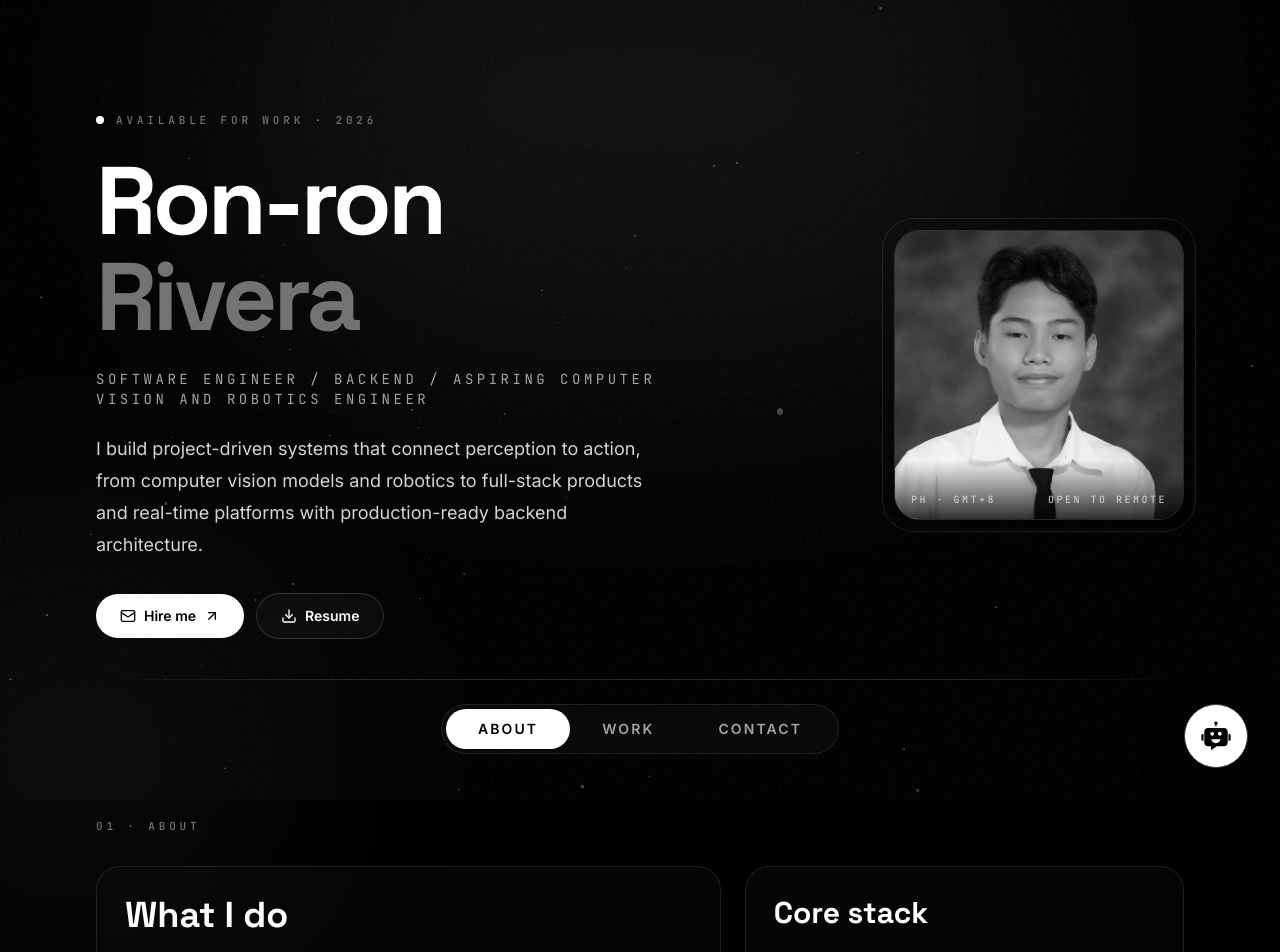
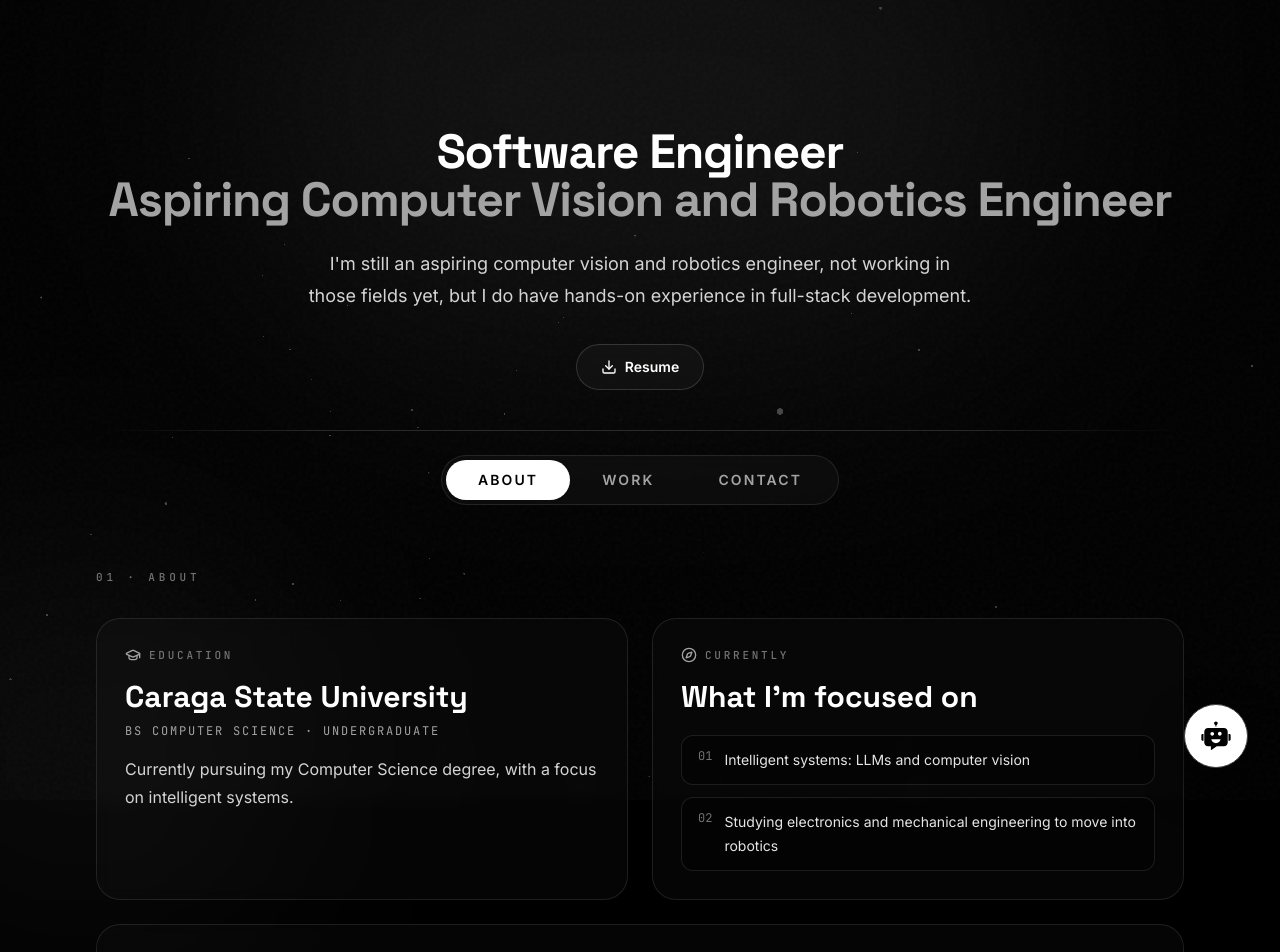
Before and after one commit to ronronrivera/ronronrivera.github.io, a React (Vite) app: page / in a window 1280 px wide. Shown: the top 952 px of the page. Built offline with nearby package versions, Linux system fonts and the light colour scheme.

Commit message:
change design

```diff
--- a/src/Components/ChatBot.jsx
+++ b/src/Components/ChatBot.jsx
@@ -78,7 +78,7 @@ function ChatBot() {
   }, [chatHistory, isLoading, isOpen]);
 
   return (
-    <div className="fixed bottom-6 right-4 z-[130] sm:bottom-8 sm:right-8">
+    <div className="fixed bottom-6 right-4 z-[130] flex flex-col items-end sm:bottom-8 sm:right-8">
       <AnimatePresence>
         {isOpen ? (
           <Motion.div
--- a/src/Components/HomePage.jsx
+++ b/src/Components/HomePage.jsx
@@ -1,6 +1,6 @@
 import { useState } from "react";
 import { motion as Motion, AnimatePresence } from "framer-motion";
-import { Download, Mail, ArrowUpRight } from "lucide-react";
+import { Download, ArrowUpRight, Copy, GraduationCap, Compass } from "lucide-react";
 import {
   SiJavascript,
   SiPython,
@@ -20,7 +20,6 @@ import {
   SiGithub,
   SiLinux,
   SiGmail,
-  SiLeetcode,
   SiPytorch,
   SiOpencv,
   SiScikitlearn,
@@ -32,8 +31,8 @@ import { FaLinkedin, FaFacebookSquare, FaGithub, FaPhoneAlt } from "react-icons/
 import { BsLightningChargeFill } from "react-icons/bs";
 import toast from "react-hot-toast";
 import Projects from "./Projects.jsx";
-import ContactPage from "./ContactPage.jsx";
 import ChatBot from "./ChatBot.jsx";
+import { techStyle } from "../lib/langColors.js";
 
 const SKILL_CATEGORIES = [
   {
@@ -98,74 +97,62 @@ const TABS = [
   { id: "contact", label: "Contact" },
 ];
 
+// Email assembled from parts so the raw address never appears as a literal in
+// the source, and is shown obfuscated to discourage scraping bots.
+const EMAIL_PARTS = ["ronaspe42", "gmail", "com"];
+const EMAIL_DISPLAY = `${EMAIL_PARTS[0]} [at] ${EMAIL_PARTS[1]} (dot) ${EMAIL_PARTS[2]}`;
+const EMAIL_ADDRESS = `${EMAIL_PARTS[0]}@${EMAIL_PARTS[1]}.${EMAIL_PARTS[2]}`;
+const PHONE_NUMBER = "+63 993 580 9668";
+
 const CONTACT_LINKS = [
-  { label: "Email", value: "ronaspe42@gmail.com", icon: SiGmail, action: "copy" },
+  { label: "Email", value: EMAIL_DISPLAY, icon: SiGmail, copy: EMAIL_ADDRESS },
+  { label: "Phone", value: PHONE_NUMBER, icon: FaPhoneAlt, copy: PHONE_NUMBER },
   { label: "LinkedIn", value: "in/ronronrivera", icon: FaLinkedin, href: "https://www.linkedin.com/in/ronronrivera/" },
   { label: "GitHub", value: "@ronronrivera", icon: FaGithub, href: "https://github.com/ronronrivera" },
-  { label: "LeetCode", value: "ronron_rivera", icon: SiLeetcode, href: "https://leetcode.com/u/ronron_rivera/" },
   { label: "Facebook", value: "ronron.rivera42", icon: FaFacebookSquare, href: "https://www.facebook.com/ronron.rivera42" },
-  { label: "Phone", value: "+63 993 580 9668", icon: FaPhoneAlt, href: "tel:+639935809668" },
+];
+
+const FOCUS_ITEMS = [
+  "Intelligent systems: LLMs and computer vision",
+  "Studying electronics and mechanical engineering to move into robotics",
 ];
 
 export default function HomePage() {
   const [activeTab, setActiveTab] = useState("about");
 
-  const handleCopyEmail = async () => {
+  const handleCopy = async (value, label) => {
     try {
-      await navigator.clipboard.writeText("ronaspe42@gmail.com");
-      toast.success("Email copied to clipboard");
+      await navigator.clipboard.writeText(value);
+      toast.success(`${label} copied to clipboard`);
     } catch {
-      toast.error("Could not copy email");
+      toast.error(`Could not copy ${label.toLowerCase()}`);
     }
   };
 
   return (
     <main className="relative text-white">
       {/* ── Hero ───────────────────────────────────────────── */}
-      <section className="mx-auto w-full max-w-6xl px-5 pb-10 pt-20 sm:px-6 sm:pt-28 lg:px-8">
+      <section className="mx-auto w-full max-w-6xl px-5 pb-10 pt-24 text-center sm:px-6 sm:pt-32 lg:px-8">
         <Motion.div
           initial={{ opacity: 0, y: 18 }}
           animate={{ opacity: 1, y: 0 }}
           transition={{ duration: 0.5, ease: "easeOut" }}
-          className="grid items-center gap-10 lg:grid-cols-[1fr_auto]"
         >
-          <div>
-            <div className="flex items-center gap-3">
-              <span className="relative flex h-2 w-2">
-                <span className="absolute inline-flex h-full w-full animate-ping rounded-full bg-white opacity-75" />
-                <span className="relative inline-flex h-2 w-2 rounded-full bg-white" />
+          <h1 className="mx-auto font-display text-3xl font-bold leading-[1.15] tracking-tight text-balance sm:text-4xl lg:text-5xl">
+            Software Engineer
+            <br />
+            <span className="text-neutral-400">
+              Aspiring Computer Vision and Robotics Engineer
             </span>
-              <span className="eyebrow">Available for work · 2026</span>
-            </div>
-
-            <h1 className="mt-6 font-display text-[15vw] font-bold leading-[0.92] tracking-tightest text-balance sm:text-7xl lg:text-8xl">
-              Ron-ron
-              <br />
-              <span className="text-neutral-500">Rivera</span>
           </h1>
 
-            <p className="mt-6 max-w-xl font-mono text-xs uppercase tracking-[0.25em] text-neutral-400 sm:text-sm">
-              Software Engineer / Backend / Aspiring Computer Vision and Robotics Engineer
+          <p className="mx-auto mt-6 max-w-2xl text-lg leading-8 text-neutral-300">
+            I&apos;m still an aspiring computer vision and robotics engineer, not
+            working in those fields yet, but I do have hands-on experience in
+            full-stack development.
           </p>
 
-            <p className="mt-6 max-w-xl text-lg leading-8 text-neutral-300">
-              I build project-driven systems that connect perception to action,
-              from computer vision models and robotics to full-stack products
-              and real-time platforms with production-ready backend
-              architecture.
-            </p>
-
-            <div className="mt-8 flex flex-wrap items-center gap-3">
-              <button
-                type="button"
-                onClick={() => setActiveTab("contact")}
-                className="group inline-flex items-center gap-2 rounded-full bg-white px-6 py-3 text-sm font-semibold text-black transition hover:bg-neutral-200"
-              >
-                <Mail className="h-4 w-4" />
-                Hire me
-                <ArrowUpRight className="h-4 w-4 transition group-hover:translate-x-0.5 group-hover:-translate-y-0.5" />
-              </button>
-
+          <div className="mt-8 flex justify-center">
             <a
               href="https://drive.google.com/file/d/1vk-TC-U9UFJuACJ9QBIKYEKE-RzlZNrh/view?usp=sharing"
               target="_blank"
@@ -176,32 +163,6 @@ export default function HomePage() {
               Resume
             </a>
           </div>
-          </div>
-
-          {/* Framed portrait */}
-          <Motion.div
-            initial={{ opacity: 0, scale: 0.96 }}
-            animate={{ opacity: 1, scale: 1 }}
-            transition={{ duration: 0.6, delay: 0.15, ease: "easeOut" }}
-            className="relative mx-auto lg:mx-0"
-          >
-            <div className="absolute -inset-3 rounded-[2rem] border border-white/10" />
-            <div className="relative overflow-hidden rounded-[1.6rem] border border-white/15">
-              <img
-                src="/me.jpg"
-                alt="Ron-ron Rivera"
-                className="h-56 w-56 object-cover grayscale transition duration-700 hover:grayscale-0 sm:h-64 sm:w-64 lg:h-72 lg:w-72"
-              />
-              <div className="absolute inset-x-0 bottom-0 flex items-center justify-between bg-gradient-to-t from-black/80 to-transparent px-4 pb-3 pt-8">
-                <span className="font-mono text-[10px] uppercase tracking-[0.25em] text-neutral-300">
-                  PH · GMT+8
-                </span>
-                <span className="font-mono text-[10px] uppercase tracking-[0.25em] text-neutral-300">
-                  Open to remote
-                </span>
-              </div>
-            </div>
-          </Motion.div>
         </Motion.div>
       </section>
 
@@ -245,48 +206,68 @@ export default function HomePage() {
             className="mx-auto w-full max-w-6xl px-5 py-14 sm:px-6 sm:py-16 lg:px-8"
           >
             <p className="eyebrow mb-8">01 · About</p>
-            <div className="grid gap-6 lg:grid-cols-12">
-              <article className="rounded-3xl border border-white/10 bg-white/[0.02] p-7 backdrop-blur lg:col-span-7">
-                <h2 className="font-display text-3xl font-bold leading-tight sm:text-4xl">
-                  What I do
-                </h2>
-                <p className="mt-4 text-base leading-8 text-neutral-300 sm:text-lg">
-                  I work as a computer vision and robotics engineer with a
-                  strong backend foundation. I train landmark and image models
-                  and ship them into real-time apps. My projects span secure API
-                  platforms, real-time systems, and hands-on machine learning.
+
+            <div className="grid gap-6 lg:grid-cols-2">
+              {/* Education */}
+              <article className="rounded-3xl border border-white/10 bg-white/[0.02] p-7 backdrop-blur">
+                <div className="flex items-center gap-2 text-neutral-400">
+                  <GraduationCap className="h-4 w-4" />
+                  <p className="eyebrow !tracking-[0.25em]">Education</p>
+                </div>
+                <h3 className="mt-4 font-display text-2xl font-bold sm:text-3xl">
+                  Caraga State University
+                </h3>
+                <p className="mt-2 font-mono text-xs uppercase tracking-[0.15em] text-neutral-400">
+                  BS Computer Science · Undergraduate
                 </p>
-                <div className="mt-7 grid grid-cols-2 gap-3">
-                  {["Performance", "System design", "Clean architecture", "Real-world deployment"].map(
-                    (item, i) => (
+                <p className="mt-4 text-base leading-7 text-neutral-300">
+                  Currently pursuing my Computer Science degree, with a focus on
+                  intelligent systems.
+                </p>
+              </article>
+
+              {/* Currently */}
+              <article className="rounded-3xl border border-white/10 bg-white/[0.02] p-7 backdrop-blur">
+                <div className="flex items-center gap-2 text-neutral-400">
+                  <Compass className="h-4 w-4" />
+                  <p className="eyebrow !tracking-[0.25em]">Currently</p>
+                </div>
+                <h3 className="mt-4 font-display text-2xl font-bold sm:text-3xl">
+                  What I&apos;m focused on
+                </h3>
+                <div className="mt-5 space-y-3">
+                  {FOCUS_ITEMS.map((item, i) => (
                     <div
                       key={item}
-                        className="flex items-center gap-3 rounded-xl border border-white/10 bg-black/40 px-4 py-3"
+                      className="flex items-start gap-3 rounded-xl border border-white/10 bg-black/40 px-4 py-3"
                     >
                       <span className="font-mono text-xs text-neutral-500">
                         0{i + 1}
                       </span>
-                        <span className="text-sm text-neutral-200">{item}</span>
+                      <span className="text-sm leading-6 text-neutral-200">{item}</span>
                     </div>
-                    )
-                  )}
+                  ))}
                 </div>
               </article>
+            </div>
 
-              <article className="rounded-3xl border border-white/10 bg-white/[0.02] p-7 backdrop-blur lg:col-span-5">
+            {/* Core stack */}
+            <article className="mt-6 rounded-3xl border border-white/10 bg-white/[0.02] p-7 backdrop-blur sm:p-9">
               <h3 className="font-display text-2xl font-bold sm:text-3xl">
                 Core stack
               </h3>
-                <div className="mt-5 space-y-5">
+              <div className="mt-6 grid gap-5 sm:grid-cols-2">
                 {SKILL_CATEGORIES.map((category) => (
                   <div key={category.label}>
                     <p className="eyebrow mb-2 !tracking-[0.2em]">{category.label}</p>
                     <div className="flex flex-wrap gap-2">
                       {category.items.map((item) => {
                         const Icon = item.icon;
+                        const style = techStyle(item.name);
                         return (
                           <span
                             key={item.name}
+                            style={style}
                             className="inline-flex items-center gap-2 rounded-full border border-white/10 bg-black/40 px-3 py-1 text-sm text-neutral-200 transition hover:border-white/30 hover:text-white"
                           >
                             <Icon className="h-3.5 w-3.5" />
@@ -299,7 +280,6 @@ export default function HomePage() {
                 ))}
               </div>
             </article>
-            </div>
           </Motion.section>
         ) : null}
 
@@ -331,13 +311,17 @@ export default function HomePage() {
                   Let&apos;s build something that converts.
                 </h2>
                 <p className="mt-5 max-w-md text-base leading-7 text-neutral-300 sm:text-lg">
-                  Need a developer for your next project? Send a message and
-                  I&apos;ll reply with a clear plan, scope, and timeline.
+                  Need a developer for your next project? Reach me on any of
+                  these and I&apos;ll reply with a clear plan, scope, and
+                  timeline.
                 </p>
+              </div>
 
-                <div className="mt-8 space-y-px overflow-hidden rounded-2xl border border-white/10">
+              <div className="lg:col-span-7">
+                <div className="space-y-px overflow-hidden rounded-2xl border border-white/10">
                   {CONTACT_LINKS.map((link) => {
                     const Icon = link.icon;
+                    const isCopy = Boolean(link.copy);
                     const inner = (
                       <>
                         <span className="flex items-center gap-3">
@@ -348,17 +332,21 @@ export default function HomePage() {
                         </span>
                         <span className="flex items-center gap-2 font-mono text-xs text-neutral-500">
                           {link.value}
+                          {isCopy ? (
+                            <Copy className="h-3.5 w-3.5 transition group-hover:text-white" />
+                          ) : (
                             <ArrowUpRight className="h-3.5 w-3.5 transition group-hover:translate-x-0.5 group-hover:-translate-y-0.5 group-hover:text-white" />
+                          )}
                         </span>
                       </>
                     );
                     const classes =
-                      "group flex items-center justify-between bg-white/[0.02] px-4 py-3.5 transition hover:bg-white/[0.06]";
-                    return link.action === "copy" ? (
+                      "group flex items-center justify-between bg-white/[0.02] px-5 py-4 transition hover:bg-white/[0.06]";
+                    return isCopy ? (
                       <button
                         key={link.label}
                         type="button"
-                        onClick={handleCopyEmail}
+                        onClick={() => handleCopy(link.copy, link.label)}
                         className={`${classes} w-full text-left`}
                       >
                         {inner}
@@ -367,7 +355,7 @@ export default function HomePage() {
                       <a
                         key={link.label}
                         href={link.href}
-                        target={link.href?.startsWith("http") ? "_blank" : undefined}
+                        target="_blank"
                         rel="noopener noreferrer"
                         className={classes}
                       >
@@ -376,10 +364,6 @@ export default function HomePage() {
                     );
                   })}
                 </div>
-              </div>
-
-              <div className="lg:col-span-7">
-                <ContactPage />
               </div>
             </div>
           </Motion.section>
--- a/src/Components/Projects.jsx
+++ b/src/Components/Projects.jsx
@@ -2,6 +2,7 @@ import { useEffect, useMemo, useState } from "react";
 import { motion as Motion, AnimatePresence } from "framer-motion";
 import { X, ExternalLink, Github, ArrowUpRight } from "lucide-react";
 import { PROJECTS } from "../data/projects.js";
+import { techStyle } from "../lib/langColors.js";
 
 const isVideoMedia = (source = "") => source.endsWith(".mp4") || source.endsWith(".webm");
 
@@ -110,6 +111,7 @@ function ProjectModal({ project, onClose }) {
               {project.techStack.map((tech) => (
                 <span
                   key={tech}
+                  style={techStyle(tech)}
                   className="rounded-full border border-white/12 bg-black/50 px-3 py-1 text-xs font-medium text-neutral-200"
                 >
                   {tech}
@@ -180,6 +182,7 @@ function FeaturedProject({ project, index, onOpen }) {
           {project.techStack.slice(0, 6).map((tech) => (
             <span
               key={tech}
+              style={techStyle(tech)}
               className="rounded-full border border-white/10 bg-black/40 px-3 py-1 text-xs font-medium text-neutral-300"
             >
               {tech}
@@ -267,6 +270,7 @@ export default function Projects() {
               {project.techStack.slice(0, 3).map((tech) => (
                 <span
                   key={tech}
+                  style={techStyle(tech)}
                   className="rounded-full border border-white/10 bg-black/40 px-2.5 py-0.5 font-mono text-[10px] uppercase tracking-wide text-neutral-400"
                 >
                   {tech}
--- /dev/null
+++ b/src/lib/langColors.js
@@ -0,0 +1,53 @@
+// Accent colors for tech / tool chips.
+// Programming languages get fixed, deliberately non-brand colors; every other
+// technology gets a stable color from a curated palette (hashed by name so the
+// same tech is always the same color).
+
+const EXPLICIT = [
+  { test: (n) => n.includes("javascript"), color: "#a78bfa" }, // violet (not JS yellow)
+  { test: (n) => n.includes("typescript"), color: "#38bdf8" }, // sky
+  { test: (n) => n.includes("python"), color: "#34d399" }, // emerald (not Python blue/yellow)
+  { test: (n) => n.includes("c++") || n === "c/c++" || n === "c", color: "#fb7185" }, // rose (not C++ blue)
+  { test: (n) => n.includes("lua"), color: "#fbbf24" }, // amber (not Lua navy)
+];
+
+const PALETTE = [
+  "#f472b6", // pink
+  "#2dd4bf", // teal
+  "#818cf8", // indigo
+  "#a3e635", // lime
+  "#fb923c", // orange
+  "#e879f9", // fuchsia
+  "#4ade80", // green
+  "#60a5fa", // blue
+  "#facc15", // yellow
+  "#c084fc", // purple
+  "#f87171", // red
+  "#22d3ee", // cyan
+];
+
+function hash(str) {
+  let h = 0;
+  for (let i = 0; i < str.length; i++) {
+    h = (h * 31 + str.charCodeAt(i)) >>> 0;
+  }
+  return h;
+}
+
+export function techColor(name = "") {
+  const n = name.toLowerCase().trim();
+  const explicit = EXPLICIT.find((e) => e.test(n));
+  if (explicit) return explicit.color;
+  return PALETTE[hash(n) % PALETTE.length];
+}
+
+// Inline style for any tech chip.
+export function techStyle(name) {
+  const color = techColor(name);
+  if (!color) return undefined;
+  return {
+    color,
+    borderColor: `${color}66`,
+    backgroundColor: `${color}14`,
+  };
+}
```
Also changed, not shown: src/data/projects.js (+0 -30 lines). Lines whose indentation alone changed are shown as unchanged.
